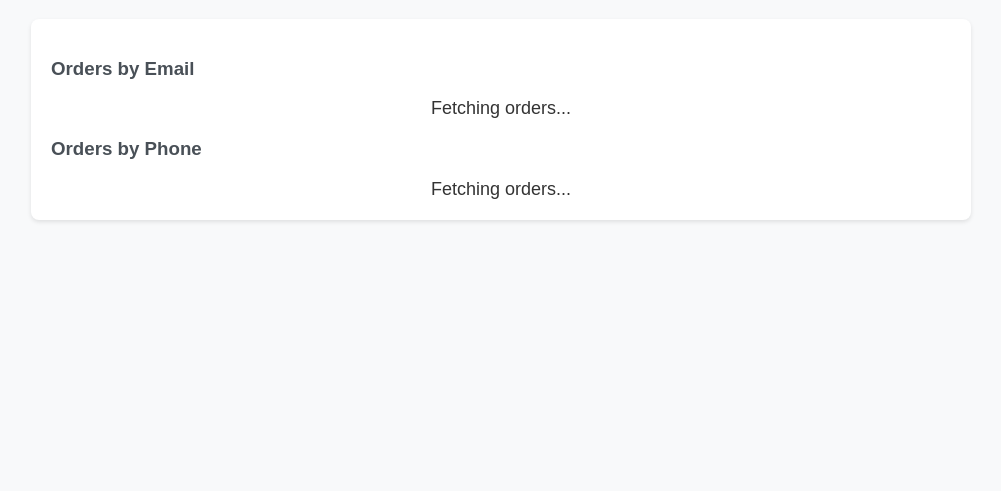
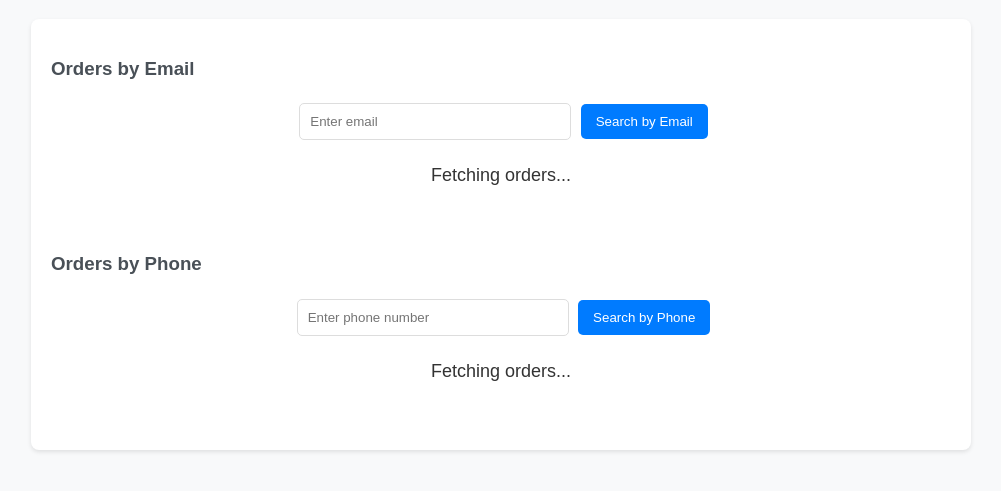
Before and after one commit to Ergasti/chatwoot-integration, a website: page public/index.html in a window 1280 px wide. Shown: the part 89-580 px from the top of the page, without its empty margins (139-1140 px from the left). Drawn offline with Linux system fonts and the light colour scheme.

Commit message:
manual search edition

```diff
--- a/public/index.html
+++ b/public/index.html
@@ -59,6 +59,26 @@
         .message {
             text-align: center;
             font-size: 18px;
+            padding-bottom: 3rem;
+        }
+        .search-container {
+            text-align: center;
+            margin-bottom: 20px;
+        }
+        .search-container input {
+            padding: 10px;
+            margin: 5px;
+            width: 250px;
+            border: 1px solid #ddd;
+            border-radius: 5px;
+        }
+        .search-container button {
+            padding: 10px 15px;
+            background: #007bff;
+            color: white;
+            border: none;
+            border-radius: 5px;
+            cursor: pointer;
         }
     </style>
 </head>
@@ -68,18 +88,25 @@
 
     <div class="container">
         <h3>Orders by Email</h3>
+        <div class="search-container">
+            <input type="text" id="emailInput" placeholder="Enter email">
+            <button onclick="fetchOrdersByEmail(document.getElementById('emailInput').value)">Search by Email</button>
+        </div>
         <div id="ordersByEmail" class="message">Fetching orders...</div>
 
         <h3>Orders by Phone</h3>
+        <div class="search-container">
+            <input type="text" id="phoneInput" placeholder="Enter phone number">
+            <button onclick="fetchOrdersByPhone(document.getElementById('phoneInput').value)">Search by Phone</button>
+        </div>
         <div id="ordersByPhone" class="message">Fetching orders...</div>
+
+
     </div>
 
     <script>
-        let customerEmail = '';
-        let customerPhone = '';
-        const BACKEND_URL = "https://eleven-views-heal.loca.lt/";
+        const BACKEND_URL = "http://localhost:5000";
 
-        // Listen for Chatwoot messages
         window.addEventListener("message", function (event) {
             let data;
             try {
@@ -103,53 +130,44 @@
                 else document.getElementById("ordersByPhone").innerHTML = "<p class='no-orders'>No orders found for this phone number.</p>";
             }
         });
-
-        // Fetch orders by email
         async function fetchOrdersByEmail(email) {
+            if (!email) return alert("Please enter an email");
             const ordersDiv = document.getElementById("ordersByEmail");
-            if (!ordersDiv) return console.error("Error: 'ordersByEmail' element not found in DOM");
-
+            ordersDiv.innerHTML = "Loading...";
             try {
                 const response = await fetch(`${BACKEND_URL}/orders?email=${encodeURIComponent(email)}`);
                 if (!response.ok) throw new Error('Failed to fetch orders by email');
-
                 const data = await response.json();
                 displayEmailOrders(data, "ordersByEmail");
-                console.log("Orders fetched by email:", data);
+                console.log(data);
 
             } catch (error) {
                 ordersDiv.innerHTML = `<p class="error">Error: ${error.message}</p>`;
             }
         }
 
-        // Fetch orders by phone
+
         async function fetchOrdersByPhone(phone) {
+            if (!phone) return alert("Please enter a phone number");
             const ordersDiv = document.getElementById("ordersByPhone");
-            if (!ordersDiv) return console.error("Error: 'ordersByPhone' element not found in DOM");
-
-            // Remove the '+2' or '2' country code if it exists
+            ordersDiv.innerHTML = "Loading...";
             const phoneWithoutCountryCode = phone.replace(/^(\+2|2)/, '');
-
             try {
                 const response = await fetch(`${BACKEND_URL}/orders/by-phone`, {
                     method: "POST",
                     headers: { "Content-Type": "application/json" },
                     body: JSON.stringify({ website_url: "https://hushup-eg.com/", phone: phoneWithoutCountryCode })
                 });
-
                 if (!response.ok) throw new Error("Failed to fetch orders by phone");
-
                 const data = await response.json();
                 displayPhoneOrders(data.data, "ordersByPhone");
-                console.log("Orders fetched by phone:", data.data);
-
             } catch (error) {
                 ordersDiv.innerHTML = `<p class="error">Error: ${error.message}</p>`;
             }
         }
 
-        // Display orders fetched by email
-        function displayEmailOrders(orders, elementId) {
+          // Display orders fetched by email
+          function displayEmailOrders(orders, elementId) {
             const container = document.getElementById(elementId);
             if (!container) return console.error(`Error: '${elementId}' element not found in DOM`);
 
@@ -172,7 +190,7 @@
                     ${orders.map(order => `
                         <tr>
                             <td>${order.updated_at.slice(0, 10) || 'N/A'}</td>
-                            <td>${order.order_id || 'N/A'}</td>
+                            <td>${order.id || 'N/A'}</td>
                             <td>${order.customer?.first_name || 'Guest'} ${order.customer?.last_name || ''}</td>
                             <td>${order.line_items.map(item => item.title).join(', ')}</td>
                             <td>${order.total_price} ${order.currency}</td>
```
